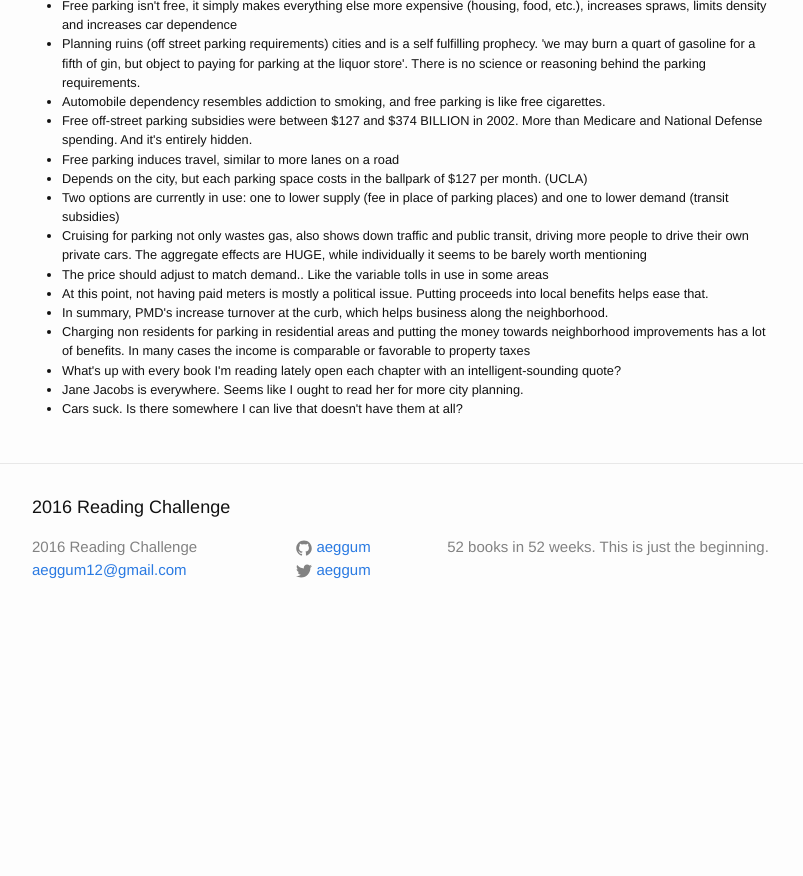
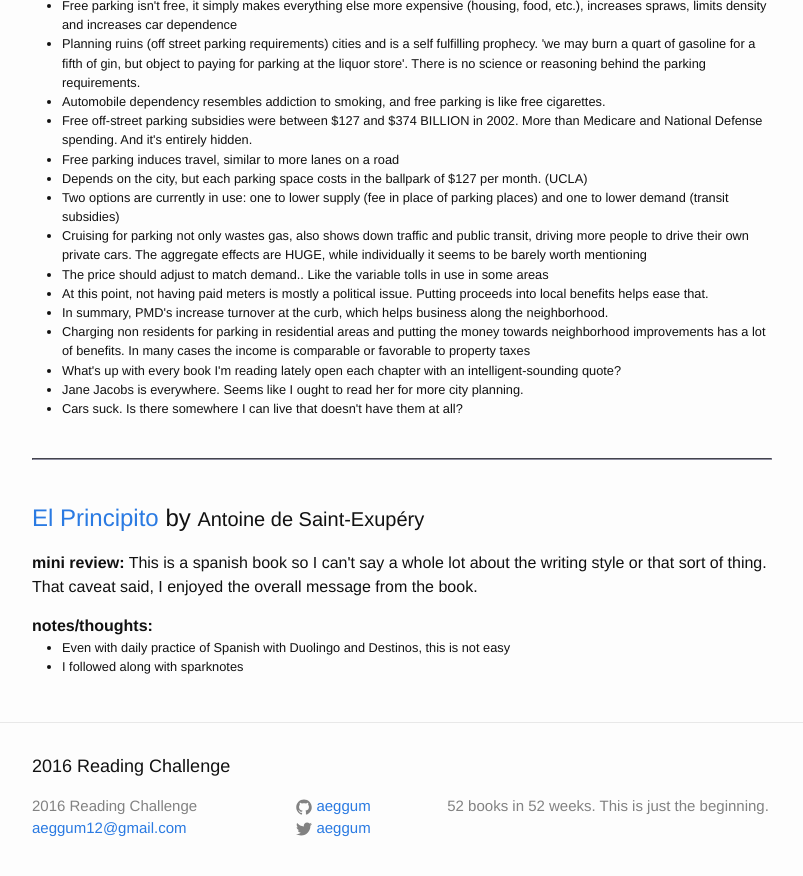
Before and after one commit to aeggum/aeggum.github.io, a Jekyll site: the page built from adam-books.html, in a window 1280 px wide and 900 px high, scrolled down 3732 px. Shown: the top 876 px of the window, without its empty margins (238-1041 px from the left). Built offline with Jekyll 4.4.1, drawn with Linux system fonts in a browser that asks for light colours; before the commit the page ends 4373 px from its top, so only the background shows below that.

Commit message:
El Principito

```diff
--- a/_data/books/adam.yml
+++ b/_data/books/adam.yml
@@ -147,3 +147,13 @@
     - What's up with every book I'm reading lately open each chapter with an intelligent-sounding quote?
     - Jane Jacobs is everywhere.  Seems like I ought to read her for more city planning.
     - Cars suck.  Is there somewhere I can live that doesn't have them at all?
+
+- title: El Principito
+  author: Antoine de Saint-Exupéry
+  amazon: http://www.amazon.com/El-principito-Spanish-Antoine-Saint-Exup%C3%A9ry/dp/0156013924
+  review: >
+    This is a spanish book so I can't say a whole lot about the writing style or that sort of thing.
+    That caveat said, I enjoyed the overall message from the book.
+  notes:
+    - Even with daily practice of Spanish with Duolingo and Destinos, this is not easy
+    - I followed along with sparknotes
```
